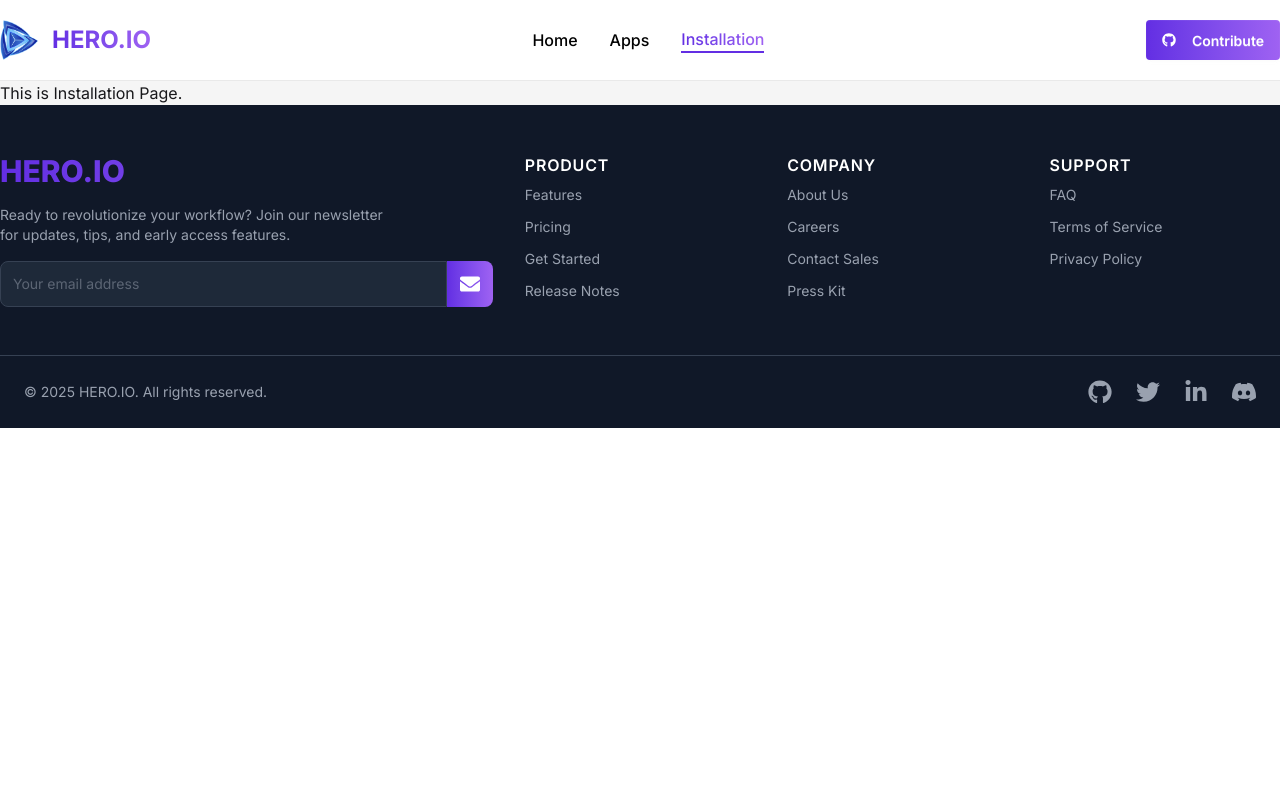
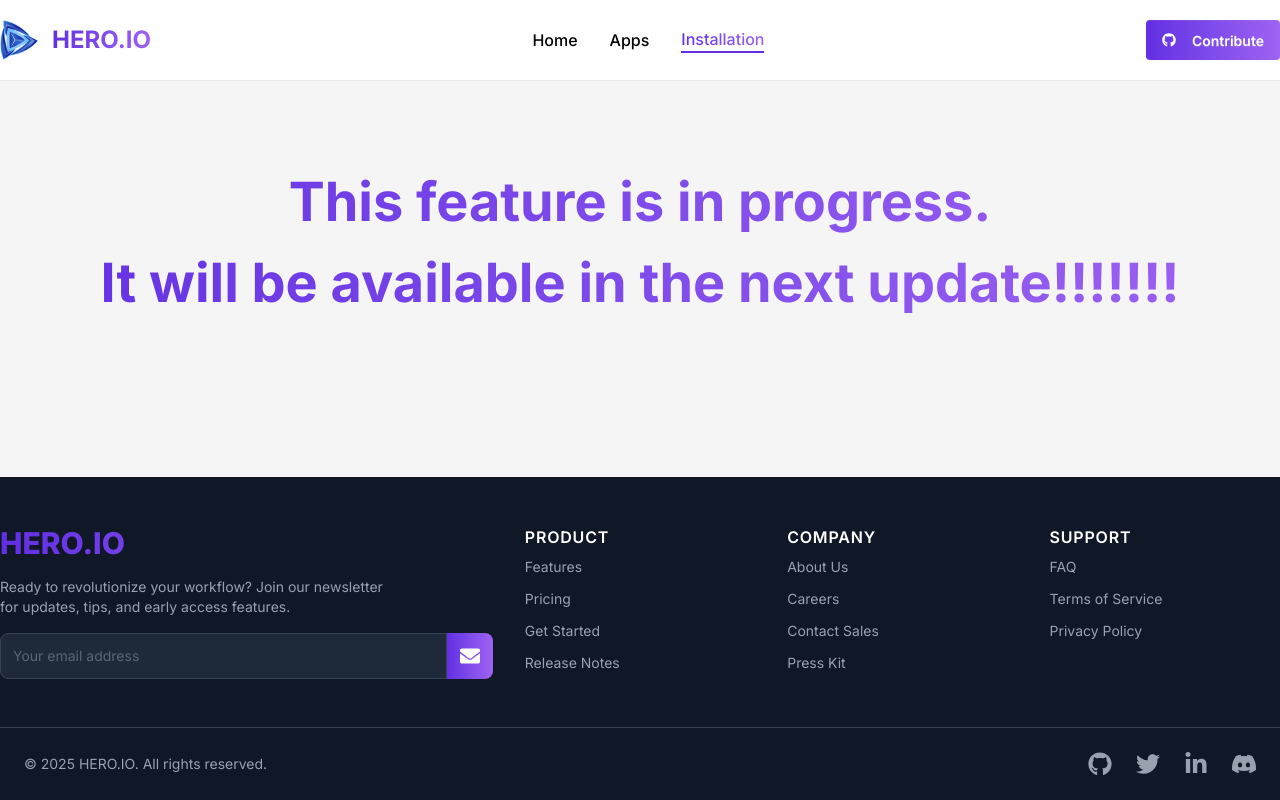
Before and after one commit to AsifAlishishir/PROGRAMMING-HERO-ASSIGNMENT-08, a React (Vite) app: page /installation in a window 1280 px wide. Built offline with nearby package versions, Linux system fonts and the light colour scheme.

Commit message:
project almost done

```diff
--- a/src/Components/LoadingSpinner.jsx
+++ b/src/Components/LoadingSpinner.jsx
@@ -1,10 +1,9 @@
-
 const LoadingSpinner = () => {
-    return (
-        <div>
-
-        </div>
-    );
+  return (
+    <div className="w-full flex justify-center items-center py-40">
+      <span className="loading loading-spinner text-primary loading-lg"></span>
+    </div>
+  );
 };
 
 export default LoadingSpinner;
--- a/src/Layouts/MainLayout.jsx
+++ b/src/Layouts/MainLayout.jsx
@@ -4,9 +4,9 @@
 
 const MainLayout = () => {
     return (
-        <div>
+        <div className="flex flex-col min-h-screen">
             <NavBar/>
-            <div className="bg-[#F5F5F5]">
+            <div className="bg-[#F5F5F5] flex-1">
                 <Outlet/>
             </div>
             <Footer/>
--- a/src/Pages/AppDetails.jsx
+++ b/src/Pages/AppDetails.jsx
@@ -4,6 +4,7 @@
 import AppNotFound from "./AppNotFound";
 import { useState } from "react";
 import { toast } from "react-toastify";
+import LoadingSpinner from "../Components/LoadingSpinner";
 
 const AppDetails = () => {
   const { id } = useParams();
@@ -11,7 +12,7 @@
   const app = apps.find((p) => p.id === Number(id));
 
   const [isInstalled, setIsInstalled] = useState(false);
-  if (loading) return <p>Loading......</p>;
+  if (loading) return <LoadingSpinner />;
 
   const {
     title,
@@ -31,8 +32,7 @@
   const handleInstallClick = () => {
     setIsInstalled(true);
 
-    toast(`${title} Installed Successfully!!`)
-
+    toast(`${title} Installed Successfully!!`);
   };
   //   console.log(app);
   return (
--- a/src/Pages/Apps.jsx
+++ b/src/Pages/Apps.jsx
@@ -1,9 +1,10 @@
 import useApps from "../hooks/useApps";
 import AppCard from "../Components/AppCard";
 import { useState } from "react";
+import LoadingSpinner from "../Components/LoadingSpinner";
 
 const Apps = () => {
-  const { apps } = useApps();
+  const { apps, loading } = useApps();
   const [search, setSearch] = useState("");
   const term = search.trim().toLowerCase();
   const searchedApps = term
@@ -54,7 +55,11 @@
           </label>
         </div>
 
-        {noResults ? (
+        {loading ? (
+
+
+          <LoadingSpinner />
+        ) : noResults ? (
           <div className="flex flex-col items-center my-20">
             <h1 className="text-[64px] font-bold bg-linear-to-r from-[#632EE3] to-[#9F62F2] bg-clip-text text-transparent mb-14">
               No App Found
--- a/src/Pages/Home.jsx
+++ b/src/Pages/Home.jsx
@@ -1,11 +1,11 @@
-import { NavLink} from "react-router";
+import { NavLink } from "react-router";
 import Banner from "../Components/Banner";
 import AppCard from "../Components/AppCard";
 import useApps from "../hooks/useApps";
+import LoadingSpinner from "../Components/LoadingSpinner";
 
 const Home = () => {
-
-  const {apps, loading, error}= useApps();
+  const { apps, loading } = useApps();
   const featuredApps = apps.slice(0, 8);
   // console.log(data);
   return (
@@ -20,11 +20,17 @@
             Explore All Trending Apps on the Market developed by us
           </p>
         </div>
-        <div className="grid grid-cols-1 md:grid-cols-2 lg:grid-cols-4 gap-6">
-          {featuredApps.map((app) => (
-            <AppCard key={app.id} app={app}></AppCard>
-          ))}
-        </div>
+
+        {loading ? (
+          <LoadingSpinner />
+        ) : (
+          // <-- Colon is here, start parentheses for the alternative content
+          <div className="grid grid-cols-1 md:grid-cols-2 lg:grid-cols-4 gap-6">
+            {featuredApps.map((app) => (
+              <AppCard key={app.id} app={app}></AppCard>
+            ))}
+          </div>
+        )}
         <div className="flex justify-center mt-10">
           <NavLink
             className=" font-semibold text-white btn bg-linear-to-r from-[#632EE3] to-[#9F62F2] border-none px-9 py-5"
--- a/src/Pages/Installation.jsx
+++ b/src/Pages/Installation.jsx
@@ -1,10 +1,12 @@
-
 const Installation = () => {
-    return (
-        <div>
-            <h1>This is Installation Page.</h1>
-        </div>
-    );
+  return (
+    <div>
+      <h1 className="flex justify-center  text-center text-[54px] font-bold bg-linear-to-r from-[#632EE3] to-[#9F62F2] bg-clip-text text-transparent py-20">
+        This feature is in progress. <br /> It will be available in the next
+        update!!!!!!!
+      </h1>
+    </div>
+  );
 };
 
 export default Installation;
```
